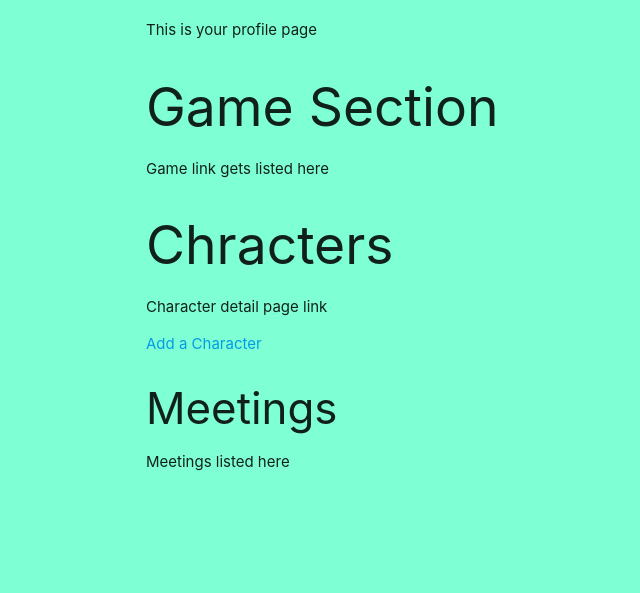
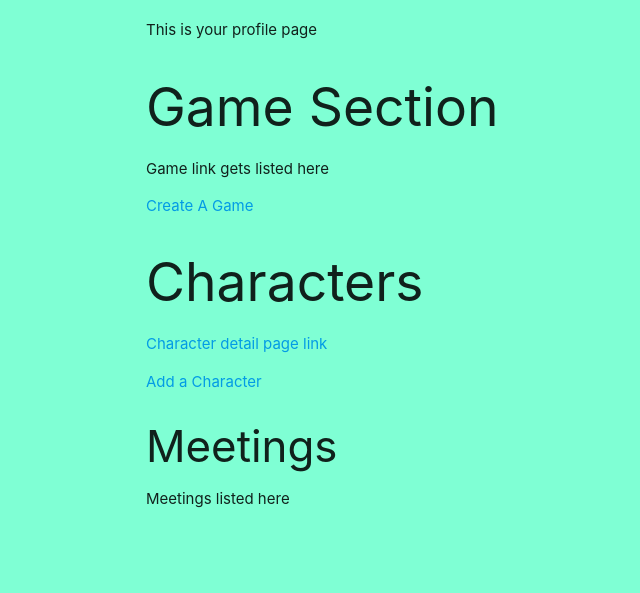
Before and after one commit to rudyards/RPGTavern, a Django app: page /profile/ in a window 1280 px wide. Shown: the part 181-774 px from the top of the page, without its empty margins (46-686 px from the left). Run offline with Django 3.2, Linux system fonts and the light colour scheme.

Commit message:
add game form

```diff
--- a/main_app/templates/profile.html
+++ b/main_app/templates/profile.html
@@ -10,14 +10,15 @@
         Game link gets listed here
     </li>
 </ul>
+<a href="{% url 'games_create' %}">Create A Game</a>
 
-<h2>Chracters</h2>
+<h2>Characters</h2>
 <ul>
     <li>
-        Character detail page link
+        <a href="">Character detail page link</a>
     </li>
 </ul>
-<a href="{% url 'character_create' %}">Add a Character</a>
+<a href="{% url 'characters_create' %}">Add a Character</a>
 
 <h3>Meetings</h3>
 <ul>
--- a/main_app/urls.py
+++ b/main_app/urls.py
@@ -6,5 +6,7 @@ urlpatterns = [
     path('accounts/', include('django.contrib.auth.urls')),
     path('', views.home, name='home'),
     path('profile/', views.profile, name='profile_page'),
-    path('character/create/', views.CharacterCreate.as_view(), name='character_create'),
+    path('characters/<int:character_id>/', views.characters_detail, name='characters_detail'),
+    path('characters/create/', views.CharacterCreate.as_view(), name='characters_create'),
+    path('games/create/', views.GameCreate.as_view(), name='games_create'),
 ]
--- a/main_app/views.py
+++ b/main_app/views.py
@@ -1,7 +1,7 @@
 from django.shortcuts import render
 from django.contrib.auth import login
 from django.views.generic.edit import CreateView
-from .models import Profile, Character
+from .models import Profile, Character, Game
 
 
 # Create your views here.
@@ -11,6 +11,14 @@ def home(request):
 def profile(request):
     return render(request, 'profile.html')
 
+def characters_detail(request, character_id):
+    character = Character.objects.get(id=character_id)
+    return render(request, 'characters/detail.html', {'character': character})
+
 class CharacterCreate(CreateView):
     model = Character
     fields = ['name']
+
+class GameCreate(CreateView):
+    model = Game
+    fields = '__all__'
```
Also changed, not shown: main_app/templates/main_app/game_form.html (added, +14 -0 lines).
